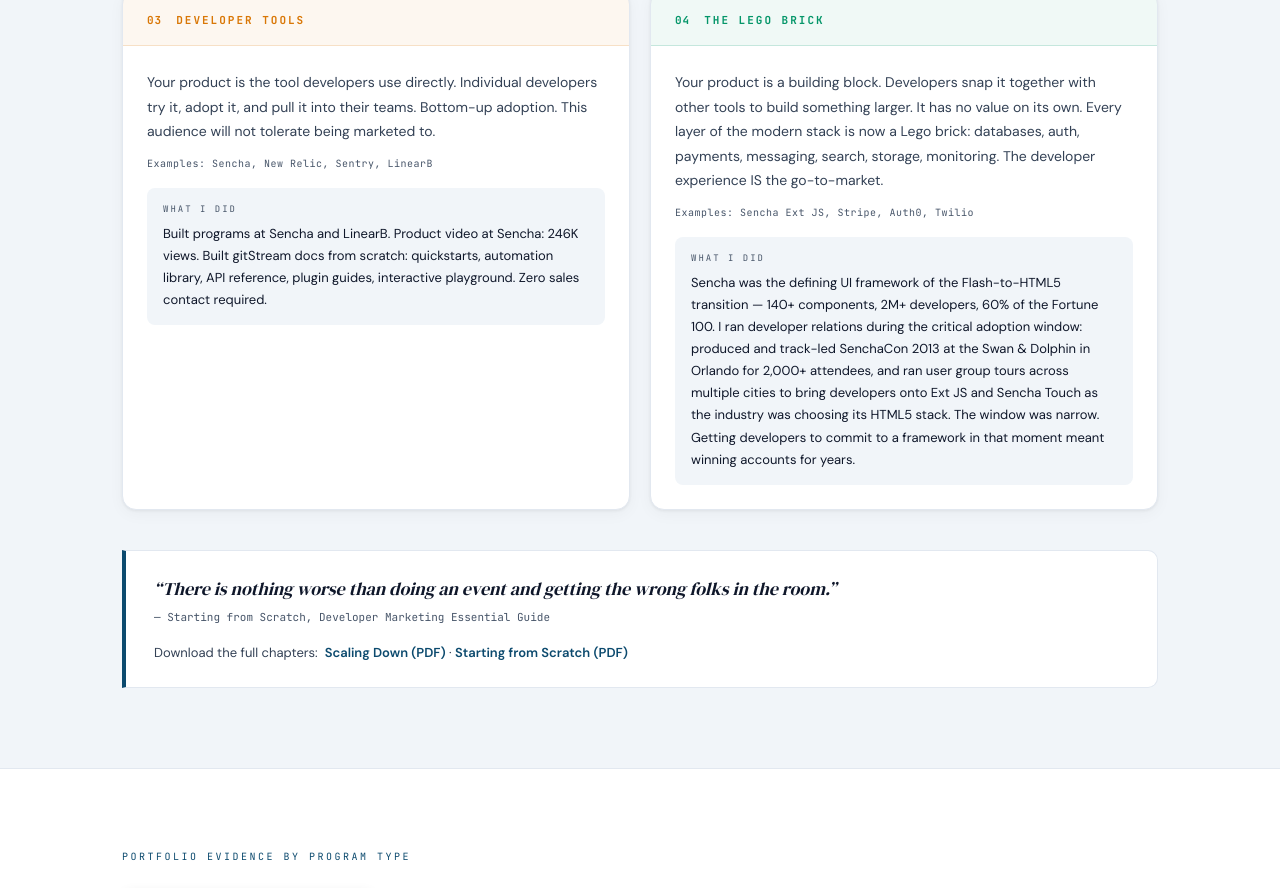
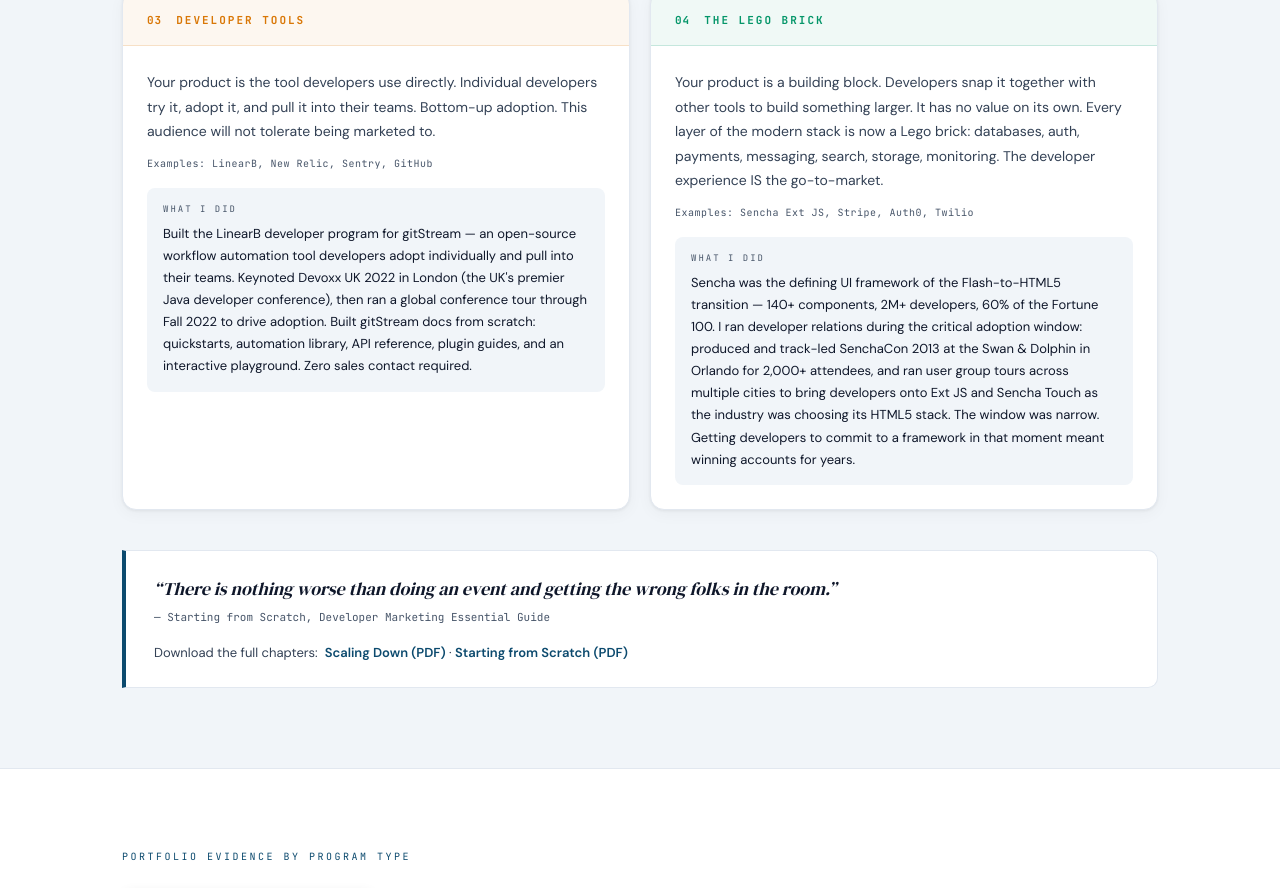
Before and after one commit to lkilpatrick/lkilpatrick_com, a Next.js app: page /impact in a window 1280 px wide. Shown: the part 993-1881 px from the top of the page. Built offline with nearby package versions, Linux system fonts and the light colour scheme.

Commit message:
feat: Developer Tools card - remove Sencha, expand LinearB with Devoxx UK 2022 keynote and global conference tour

```diff
--- a/app/components/ImpactHub.tsx
+++ b/app/components/ImpactHub.tsx
@@ -85,9 +85,15 @@
     type: "Product Launch & GTM",
     headline: "Launches that land with developer audiences.",
     description:
-      "Getting a developer tool to market is not the same as getting any other product to market. The narrative has to be technically credible. The content has to be genuinely useful. The messaging has to survive contact with an audience that will immediately call out anything that is not true. I have shipped launches at Harness, Nutanix, and Sencha — and the videos, release notes, and positioning documents are still out there.",
-    companies: ["Harness", "Nutanix", "Sencha"],
+      "Getting a developer tool to market is not the same as getting any other product to market. The narrative has to be technically credible. The content has to be genuinely useful. The messaging has to survive contact with an audience that will immediately call out anything that is not true. I have shipped launches at Harness, Nutanix, and LinearB — and the videos, release notes, and conference talks are still out there.",
+    companies: ["Harness", "Nutanix", "LinearB"],
     evidence: [
+      {
+        label: "Devoxx UK 2022 — Keynote, London",
+        detail: "Keynoted Devoxx UK, the UK's premier Java developer conference, to drive gitStream adoption. Followed by a global conference tour through Fall 2022.",
+        link: "https://www.devoxx.co.uk/",
+        external: true,
+      },
       {
         label: "Harness Build Intelligence — Launch Video",
         detail: "Scripted, produced, and shipped. Product launch video for Harness CI's Build Intelligence feature.",
@@ -98,12 +104,6 @@
         label: "Harness CI Release Notes",
         detail: "Wrote and maintained release notes for Harness CI — precise technical communication for developers tracking breaking changes and migration paths.",
         link: "https://developer.harness.io/release-notes/continuous-integration/#version-141",
-        external: true,
-      },
-      {
-        label: "Sencha Product Video — 246K Views",
-        detail: "Wrote, filmed, and edited. One of the highest-performing developer product videos of its era. Still on Vimeo.",
-        link: "https://vimeo.com/55486684",
         external: true,
       },
       {
@@ -239,10 +239,10 @@
               </div>
               <div className="ih-four-body">
                 <p className="ih-four-desc">Your product is the tool developers use directly. Individual developers try it, adopt it, and pull it into their teams. Bottom-up adoption. This audience will not tolerate being marketed to.</p>
-                <div className="ih-four-examples">Examples: Sencha, New Relic, Sentry, LinearB</div>
+                <div className="ih-four-examples">Examples: LinearB, New Relic, Sentry, GitHub</div>
                 <div className="ih-four-experience">
                   <div className="ih-four-exp-label">What I did</div>
-                  <p className="ih-four-exp-text">Built programs at Sencha and LinearB. Product video at Sencha: 246K views. Built gitStream docs from scratch: quickstarts, automation library, API reference, plugin guides, interactive playground. Zero sales contact required.</p>
+                  <p className="ih-four-exp-text">Built the LinearB developer program for gitStream — an open-source workflow automation tool developers adopt individually and pull into their teams. Keynoted Devoxx UK 2022 in London (the UK&apos;s premier Java developer conference), then ran a global conference tour through Fall 2022 to drive adoption. Built gitStream docs from scratch: quickstarts, automation library, API reference, plugin guides, and an interactive playground. Zero sales contact required.</p>
                 </div>
               </div>
             </div>
```
